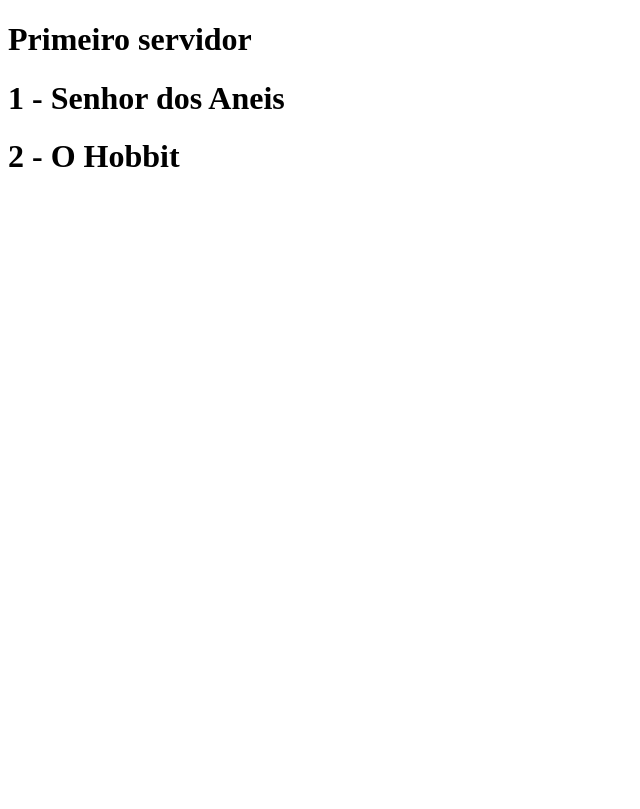
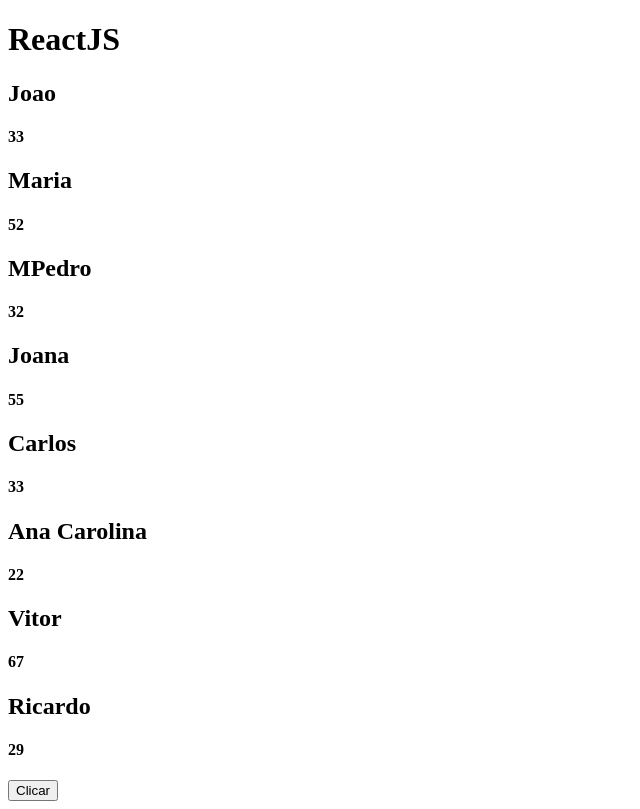
Before and after one commit to eliassouza93/conhecimentos, a React (Create React App) app in the folder conhecimentos/: page / in a window 1280 px wide. Shown: the whole page, without its empty margins (0-640 px from the left). Built offline with nearby package versions, Linux system fonts and the light colour scheme; no server answers.

Commit message:
SubindoAplicacaoAPI

```diff
--- /dev/null
+++ b/conhecimentos/src/componentes1/praticando/index.tsx
@@ -0,0 +1,33 @@
+import { useState } from "react"
+import Lista from "./lista"
+
+
+export default function Praticando() {
+
+    const [valor, setValor] = useState('')
+
+    const [pos, setPos] = useState(false)
+
+
+    const lista = [
+        { nome: 'Joao', idade: 33 },
+        { nome: 'Maria', idade: 52 },
+        { nome: 'MPedro', idade: 32 },
+        { nome: 'Joana', idade: 55 },
+        { nome: 'Carlos', idade: 33 },
+        { nome: 'Ana Carolina', idade: 22 },
+        { nome: 'Vitor', idade: 67 },
+        { nome: 'Ricardo', idade: 29 }
+    ]
+
+    return (
+        <div>
+            <h1>ReactJS</h1>
+
+            <Lista setLista={lista} />
+
+            <button>Clicar</button>
+
+        </div>
+    )
+}
--- /dev/null
+++ b/conhecimentos/src/componentes1/praticando/lista/index.tsx
@@ -0,0 +1,22 @@
+import Item from "./item"
+
+interface ILista {
+    nome: string
+    idade: number
+}
+
+export default function Lista({ setLista }: { setLista: ILista[] }) {
+    return (
+        <div>
+
+            {setLista.map((todosProps, index) => (
+                <div key={index}>
+                    <Item key={index}
+                        {...todosProps}
+                    />
+                </div>
+            ))}
+
+        </div>
+    )
+}
--- /dev/null
+++ b/conhecimentos/src/componentes1/praticando/lista/item/index.tsx
@@ -0,0 +1,12 @@
+
+
+export default function Item({ nome, idade }: { nome: string, idade: number }) {
+    return (
+        <div>
+
+            <h2>{nome}</h2>
+            <h4>{idade}</h4>
+
+        </div>
+    )
+}
--- a/conhecimentos/src/index.tsx
+++ b/conhecimentos/src/index.tsx
@@ -1,5 +1,6 @@
 
-import PrimeiroServidor from 'components/PrimeiroServidor';
+
+import Praticando from 'componentes1/praticando';
 import React from 'react';
 import ReactDOM from 'react-dom/client';
 
@@ -11,6 +12,6 @@
 );
 root.render(
   <React.StrictMode>
-    <PrimeiroServidor />
+    <Praticando />
   </React.StrictMode>
 );
```
